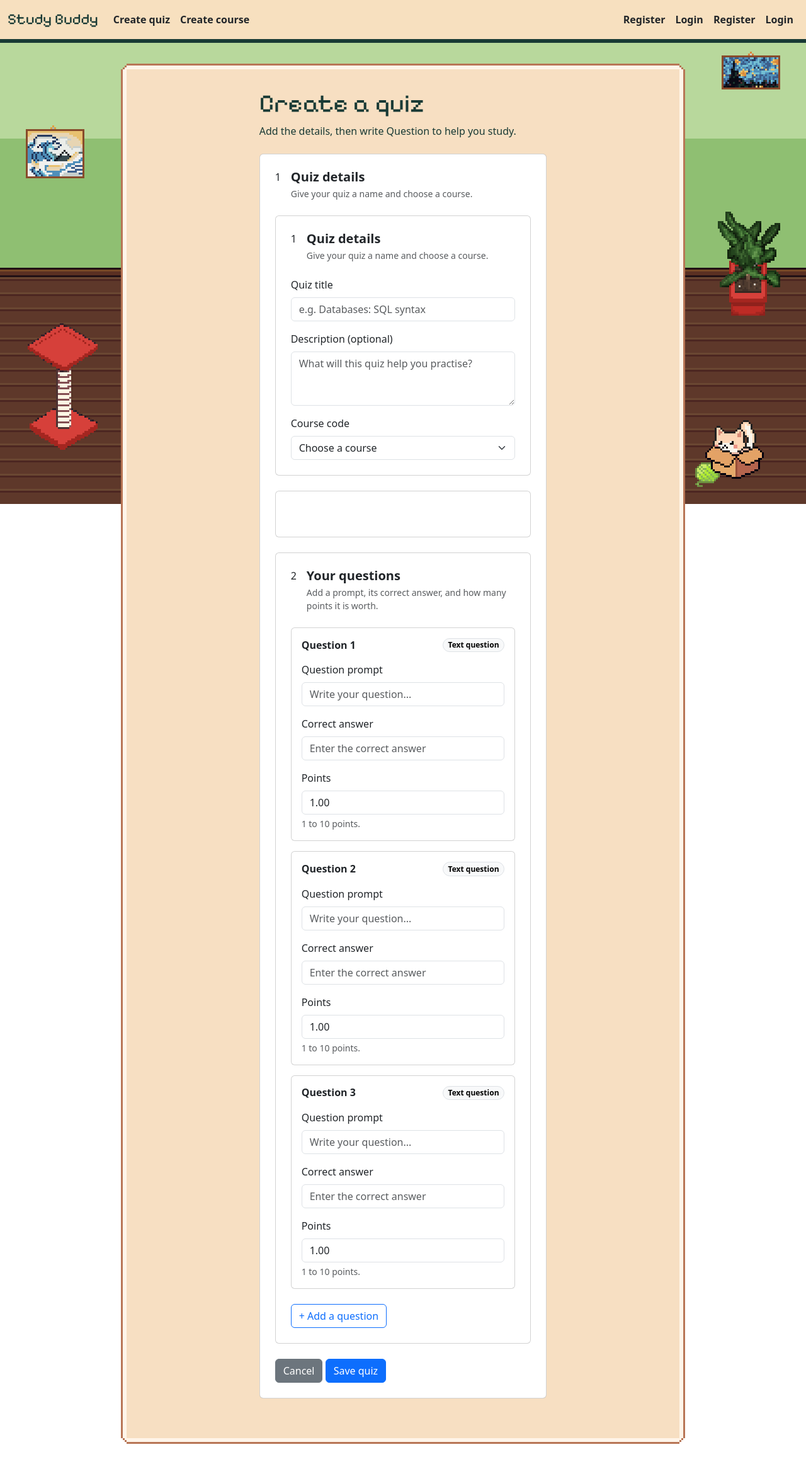
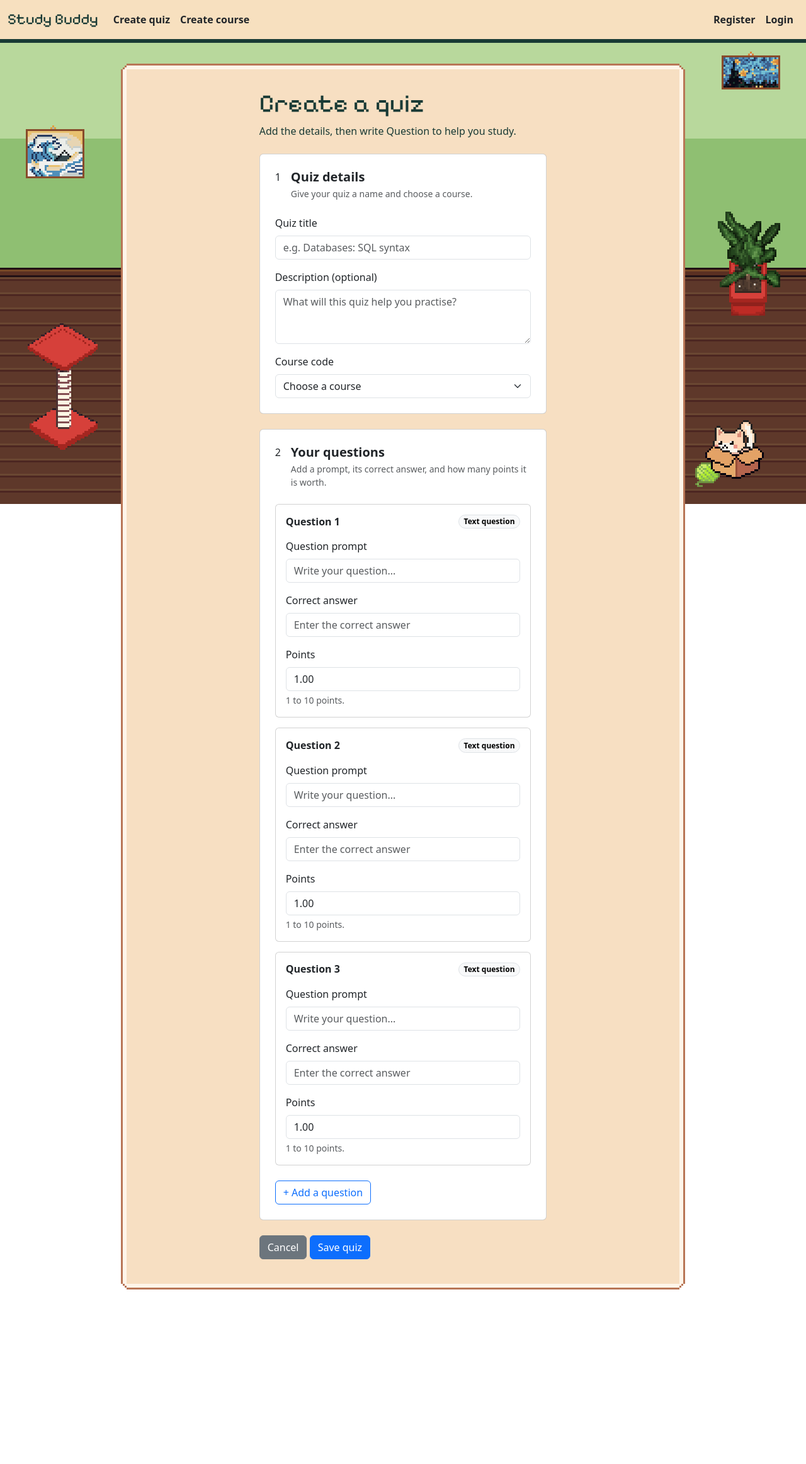
Before and after one commit to malinthnodset/webapp-sub1, an ASP.NET Core app: page /Quiz/Create in a window 1280 px wide. Shown: the whole page at 63% size. After the commit the page ends 2047 px from the top, so only its background shows below. Run offline with ASP.NET Core 8, Linux system fonts and the light colour scheme; the visitor is signed in with stand-in values (Sample User, id 1); data that the repository does not hold is empty; some libraries are stand-ins or nearby versions.

Commit message:
Merge bug fixes

```diff
--- a/SubApp1/Views/Quiz/Create.cshtml
+++ b/SubApp1/Views/Quiz/Create.cshtml
@@ -17,20 +17,7 @@
             <!-- validation errors upon failed submit appear here - screen reader jumps up automatically -->
             <div asp-validation-summary="ModelOnly" class="create-quiz-summary" aria-live="assertive" aria-atomic="true"
                  tabindex="-1"></div>
-            <!-- validation errors upon failed submit appear here - screen reader jumps up automatically -->
-            <div asp-validation-summary="ModelOnly" class="create-quiz-summary" aria-live="assertive" aria-atomic="true"
-                 tabindex="-1"></div>
 
-            <!-- QUIZ DETAILS -->
-            <fieldset class="card create-quiz-card mb-4" aria-labelledby="quiz-details-heading">
-                <div class="card-body p-4">
-                    <div class="d-flex align-items-start gap-3 mb-4">
-                        <span class="create-quiz-step" aria-hidden="true">1</span>
-                        <div>
-                            <h2 id="quiz-details-heading" class="h5 fw-semibold mb-1">Quiz details</h2>
-                            <p class="text-body-secondary small mb-0">Give your quiz a name and choose a course.</p>
-                        </div>
-                    </div>
             <!-- QUIZ DETAILS -->
             <fieldset class="card create-quiz-card mb-4" aria-labelledby="quiz-details-heading">
                 <div class="card-body p-4">
@@ -72,13 +59,6 @@
                         <span asp-validation-for="CourseId" id="CourseId-error" class="field-validation"
                               aria-live="polite"></span>
                     </div>
-                </div>
-            </fieldset>
-
-            <!-- QUIZ Question -->
-            <fieldset class="card create-quiz-card mb-4" aria-labelledby="question-heading">
-                <div class="card-body p-4">
-                    <div class="d-flex align-items-start gap-3 mb-4">
                 </div>
             </fieldset>
 
--- a/SubApp1/Views/Quiz/Result.cshtml
+++ b/SubApp1/Views/Quiz/Result.cshtml
@@ -11,7 +11,6 @@
             <div class="card-body p-4">
                 <p class="text-uppercase fw-semibold mb-2">Quiz result</p>
                 <h1 class="h2 mb-1">@Model.Title</h1>
-                <p class="mb-3">@Model.CourseTitle <span class="text-muted">(@Model.CourseCode)</span></p>
                 <p class="mb-3">@Model.CourseTitle <span class="text-muted">(@Model.CourseCode)</span></p>
                 <div class="d-flex flex-wrap align-items-end gap-4">
                     <p class="display-6 fw-bold mb-0">@Model.Percentage%</p>
--- a/SubApp1/Views/Shared/_Layout.cshtml
+++ b/SubApp1/Views/Shared/_Layout.cshtml
@@ -48,7 +48,6 @@
                         </li>
                     </ul>
                     <partial name="_LoginPartial" />
-                    <partial name="_LoginPartial" />
                 </div>
             </div>
         </nav>
```
